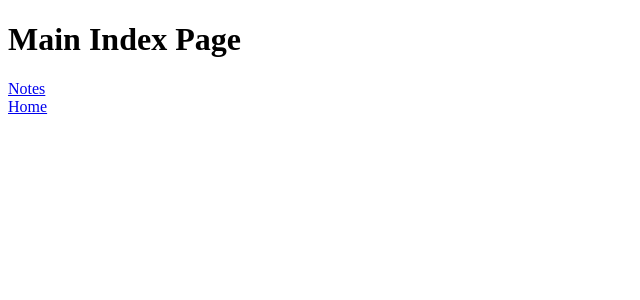
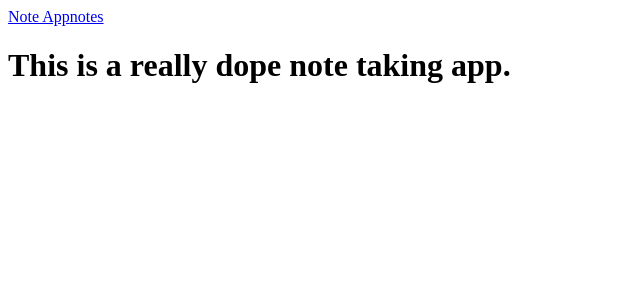
Before and after one commit to ghigbie/next-notes, a Next.js app: page / in a window 1280 px wide. Shown: the top 300 px of the page, without its empty margins (0-640 px from the left). Built offline with nearby package versions, Linux system fonts and the light colour scheme; what @theme-ui/presets, theme-ui would draw is missing.

Commit message:
Edit jsx comments for theme ui

```diff
--- a/pages/_app.jsx
+++ b/pages/_app.jsx
@@ -1,11 +1,18 @@
-import React from 'react';
-import {ThemeProvider} from 'theme-ui';
-import theme from '../theme';
+/** @jsxRuntime classic */
+/** @jsx jsx */
+
+import { jsx } from 'theme-ui'
+import { ThemeProvider } from 'theme-ui'
+import theme from '../theme'
+import Nav from '../src/components/nav'
 
 export default function App({ Component, pageProps }) {
-    return (
-        <ThemeProvider theme={theme}>
-            <Component {...pageProps} />
-        </ThemeProvider>
-    );
+  return (
+    <ThemeProvider theme={theme}>
+      <div>
+        <Nav />
+        <Component {...pageProps} />
+      </div>
+    </ThemeProvider>
+  )
 }
--- a/pages/index.jsx
+++ b/pages/index.jsx
@@ -1,20 +1,12 @@
-import React from 'react';
-import Link from 'next/link';
+/** @jsxRuntime classic */
+/** @jsx jsx */
+import { jsx } from 'theme-ui'
+import Link from 'next/link'
 
-const Page = () => (
-    <div>
-        <h1>Main Index Page</h1>
-        <div>
-            <Link href="/notes">
-                <a>Notes</a>
-            </Link>
-        </div>
-        <div>
-            <Link href="/">
-                <a>Home</a>
-            </Link>
-        </div>
+export default () => (
+  <div sx={{ height: `calc(100vh - 60px)`}}>
+    <div sx={{variant: 'containers.page', display: 'flex', alignItems: 'center', height: '100%'}}>
+      <h1 sx={{fontSize: 8, my: 0}}>This is a really dope note taking app.</h1>
     </div>
+  </div>
 )
-
-export default Page;
--- a/src/components/nav.jsx
+++ b/src/components/nav.jsx
@@ -1,3 +1,4 @@
+/** @jsxRuntime classic */
 /** @jsx jsx */
 import { jsx } from 'theme-ui';
 import Link from 'next/link'
```
Also changed, not shown: pages/notes/[id].jsx (+11 -14 lines), pages/notes/index.jsx (+14 -9 lines), 1 other file (tests, documents, lock files or other folders).
